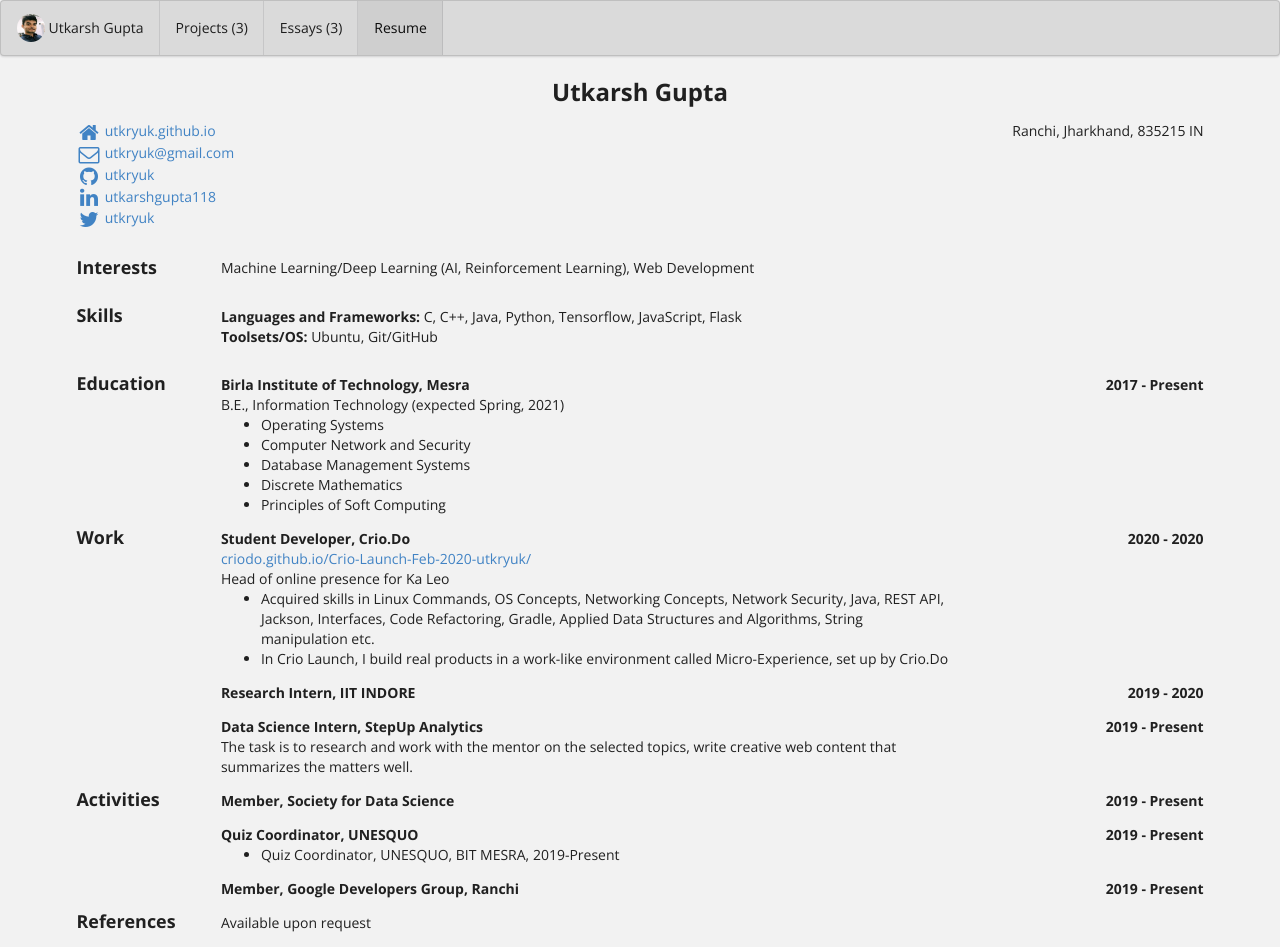
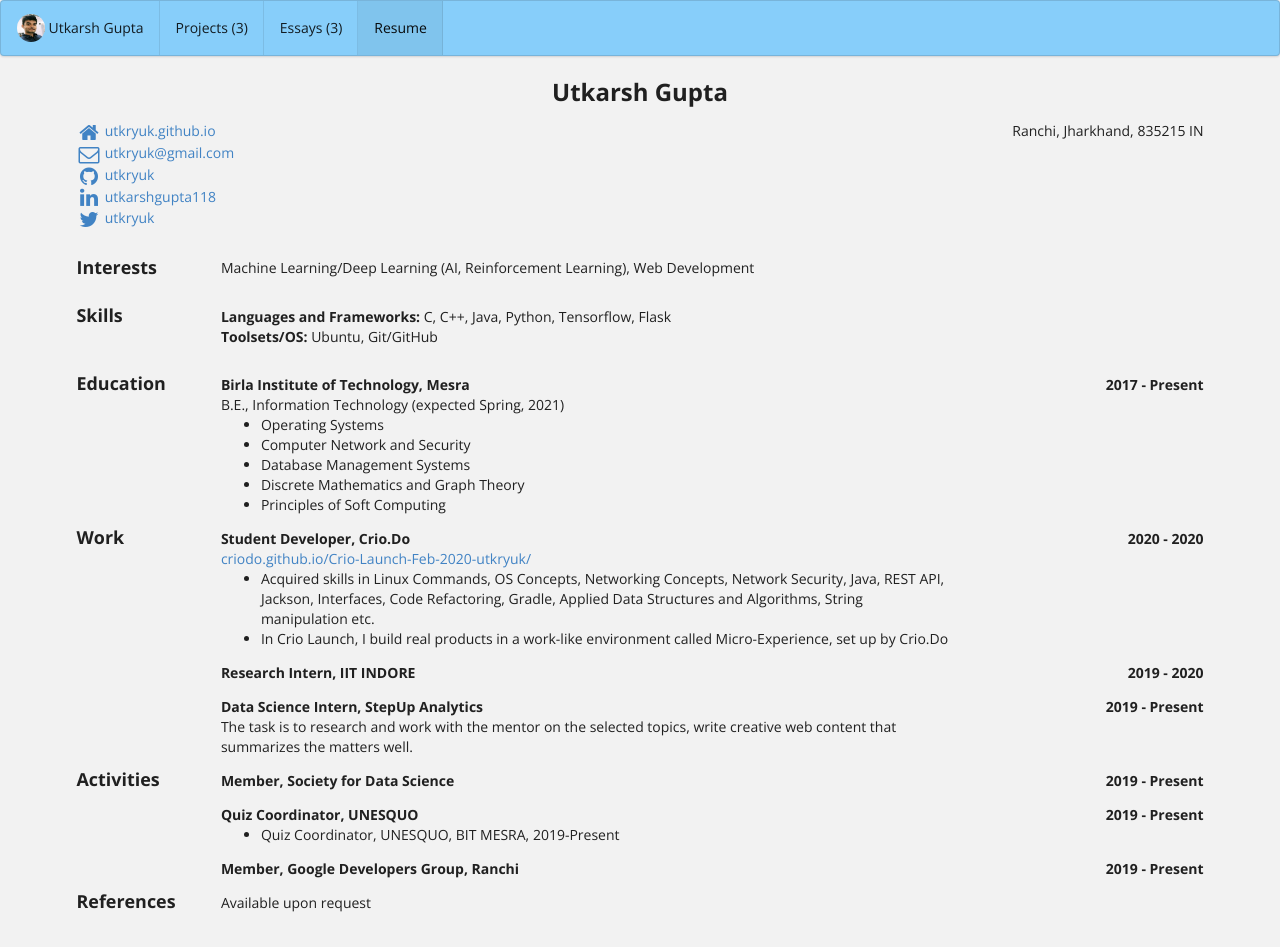
Before and after one commit to utkryuk/utkryuk.github.io, a Jekyll site: the page built from bio/index.html, in a window 1280 px wide. Built offline with Jekyll 4.4.1, drawn with Linux system fonts in a browser that asks for light colours.

Commit message:
Changed theme

```diff
--- a/_data/bio.json
+++ b/_data/bio.json
@@ -56,7 +56,6 @@
         "Java",
         "Python",
         "Tensorflow",
-        "JavaScript",
         "Flask"
       ]
     },
@@ -81,7 +80,7 @@
         "Operating Systems",
         "Computer Network and Security",
         "Database Management Systems",
-        "Discrete Mathematics",
+        "Discrete Mathematics and Graph Theory",
         "Principles of Soft Computing"
       ]
     }
@@ -93,7 +92,7 @@
       "website": "https://criodo.github.io/Crio-Launch-Feb-2020-utkryuk/",
       "startDate": "2020-02-01",
       "endDate": "2020-04-15",
-      "summary": "Head of online presence for Ka Leo",
+      "summary": "",
       "highlights": [
         "Acquired skills in Linux Commands, OS Concepts, Networking Concepts, Network Security, Java, REST API, Jackson, Interfaces, Code Refactoring, Gradle, Applied Data Structures and Algorithms, String manipulation etc.",
         "In Crio Launch, I build real products in a work-like environment called Micro-Experience, set up by Crio.Do"
--- a/css/stylesheet-customizations.scss
+++ b/css/stylesheet-customizations.scss
@@ -7,15 +7,15 @@
 
 // Customize the background color
 body {
-  // background-color: #f2f2f2;;
+	background-color: linear-gradient(to bottom right, lightskyblue, whitesmoke);
 }
 
 // Customize the menubar color
 .ui.menu {
-  // background: $background-start;
+	background: lightskyblue;
 }
 
 // Customize the home page icon colors
 .icon-color {
-  // color: silver;
+	color: darken(lightsteelblue, 20%);
 }
```
